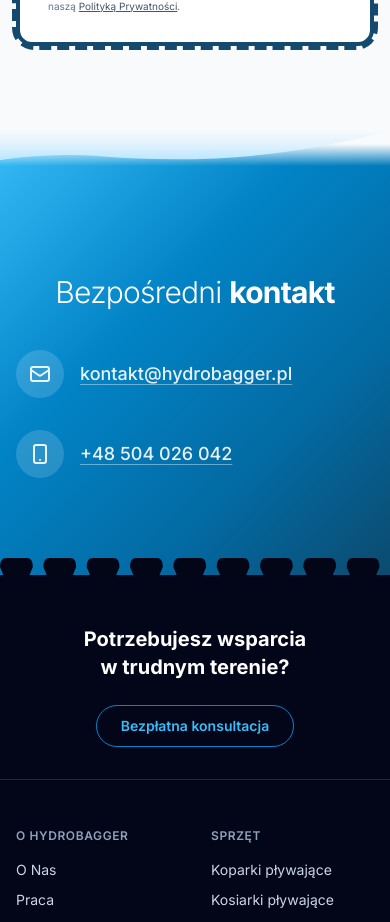
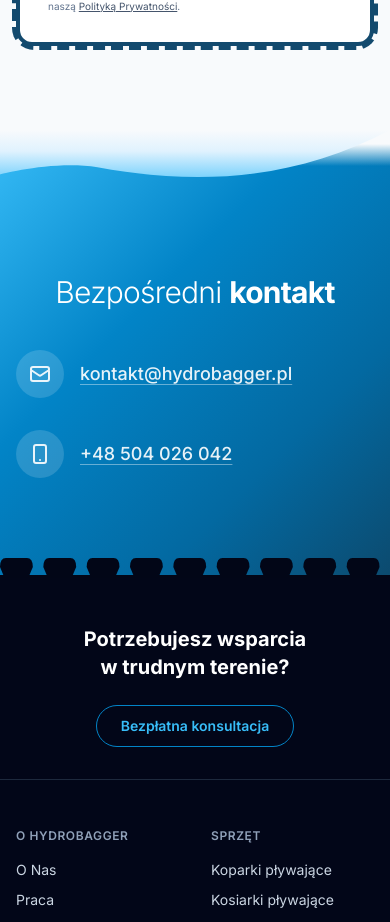
Before and after one commit to Creva-debug/HydroBagger, a Next.js app: page / in a window 390 px wide. Shown: the part 9733-10655 px from the top of the page. Built offline with nearby package versions, Linux system fonts and the light colour scheme.

Commit message:
Refactor Footer component to adjust SVG wave height and gradient stops for improved visual flow and responsiveness on mobile devices.

```diff
--- a/src/components/Footer.tsx
+++ b/src/components/Footer.tsx
@@ -79,10 +79,9 @@
       <section
         className="relative overflow-hidden bg-transparent px-4 py-20 text-slate-900 sm:px-6 lg:px-8"
       >
-        {/* Fala na górze – mobile: niższa, łagodniejsza krzywa; lg+: bez zmian */}
-        <div className="absolute left-0 right-0 top-0 h-14 w-full overflow-hidden leading-none sm:h-[72px]">
+        <div className="absolute left-0 right-0 top-0 h-[64px] w-full overflow-hidden leading-none sm:h-[72px]">
           <svg
-            viewBox="0 0 1440 56"
+            viewBox="0 0 1440 72"
             preserveAspectRatio="none"
             className="block h-full w-full sm:hidden"
             aria-hidden
@@ -90,12 +89,12 @@
             <defs>
               <linearGradient id="footerWaveFillMobile" x1="0" y1="0" x2="0" y2="1">
                 <stop offset="0%" stopColor="#f8fafc" />
-                <stop offset="50%" stopColor="#e0f2fe" />
-                <stop offset="100%" stopColor="#bae6fd" />
+                <stop offset="45%" stopColor="#e0f2fe" />
+                <stop offset="100%" stopColor="#7dd3fc" />
               </linearGradient>
             </defs>
             <path
-              d="M0,0 L1440,0 L1440,0 C1080,28 720,34 360,26 C180,22 0,30 0,30 Z"
+              d="M0,0 L1440,0 L1440,0 C1080,58 720,62 360,42 C200,34 0,50 0,50 Z"
               fill="url(#footerWaveFillMobile)"
             />
           </svg>
```
